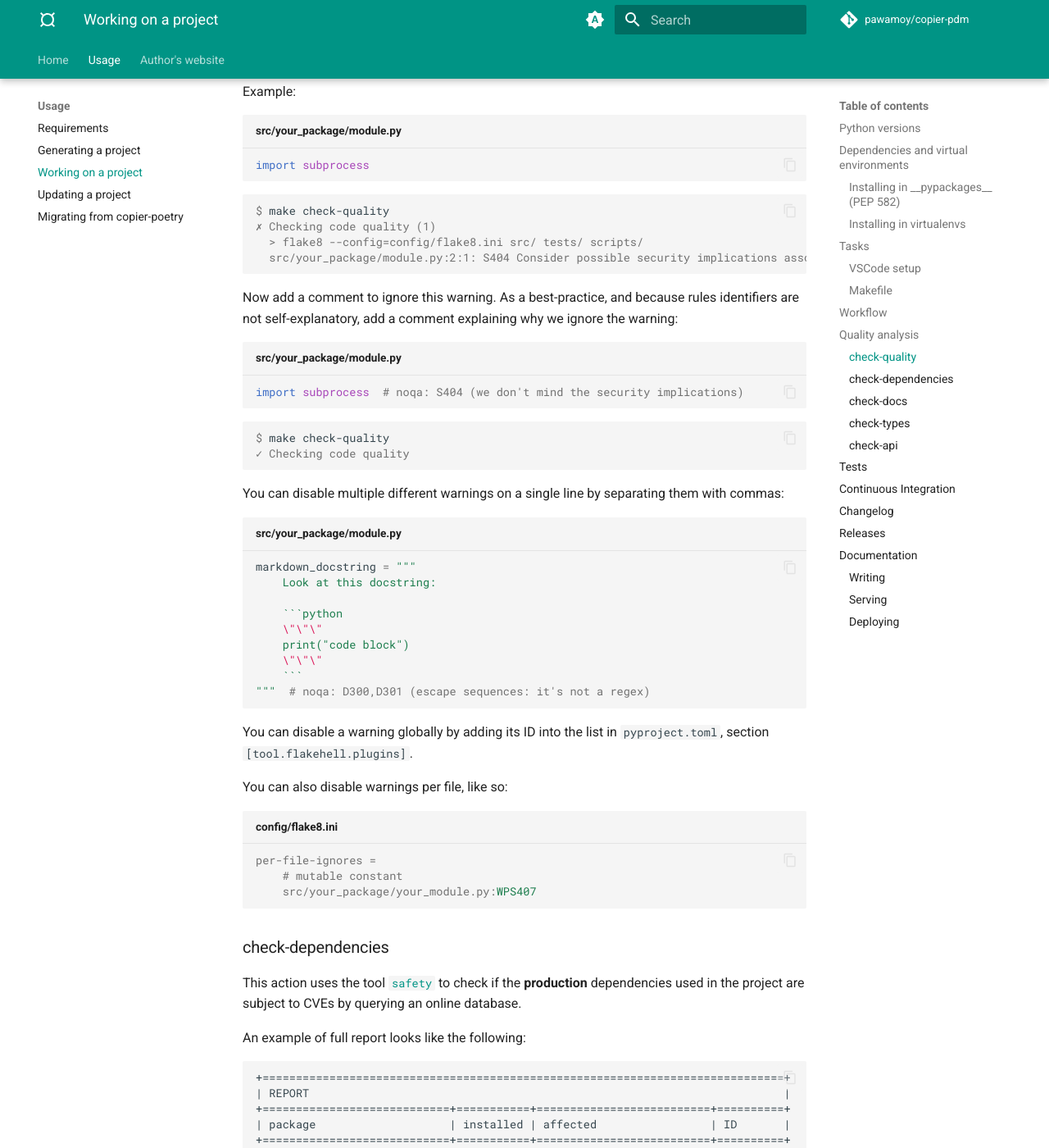
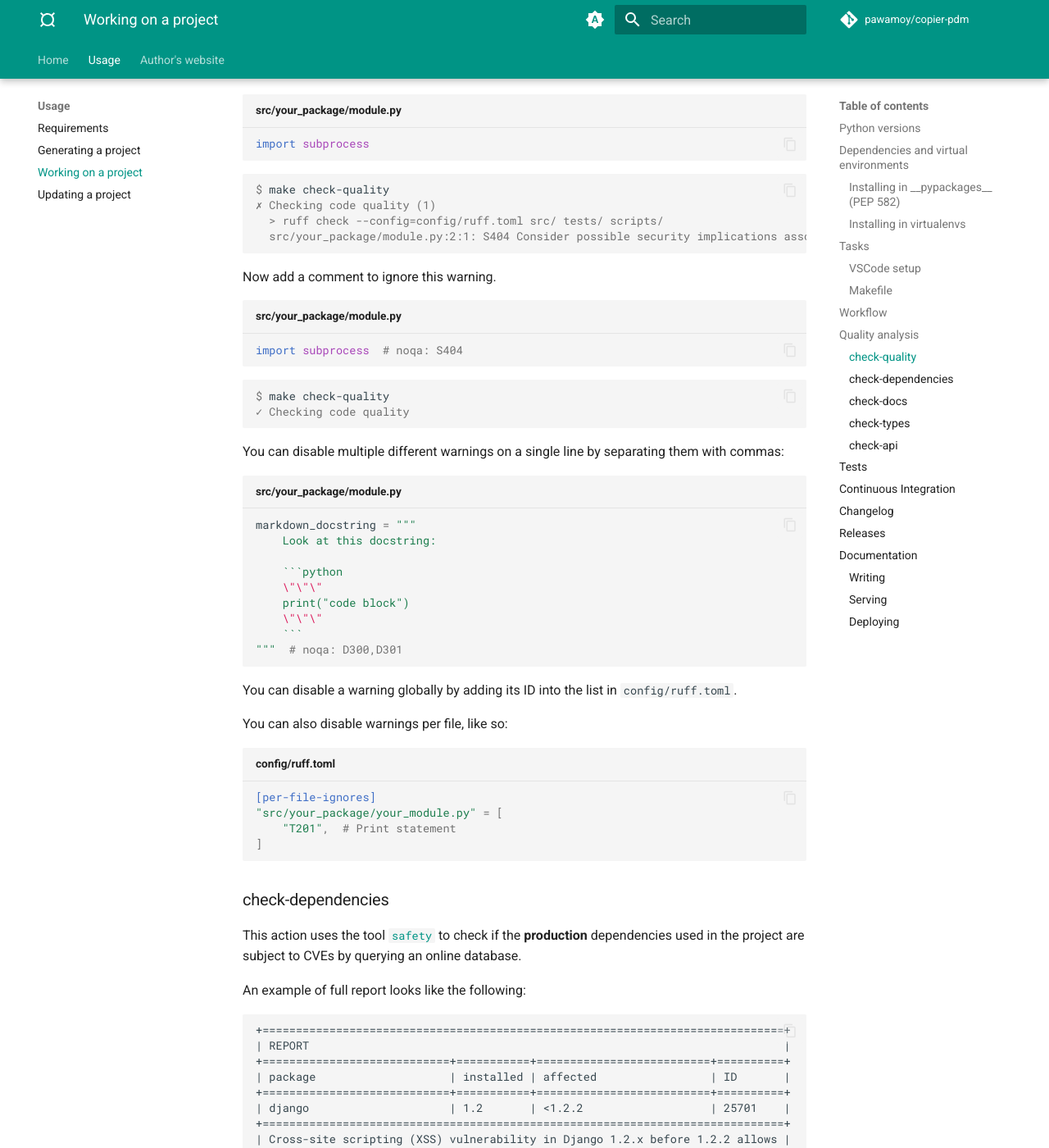
Before and after one commit to pawamoy/copier-pdm, an MkDocs documentation site: the page built from docs/work.md, in a window 1280 px wide and 1400 px high, scrolled down 6515 px. Shown: the whole window at 82% size. Built offline with MkDocs 1.6.1 and Material for MkDocs 9.7.7, drawn with Linux system fonts in a browser that asks for light colours; comment, search, counter and statistics services are not loaded; some of the changed text lies outside the part shown.

Commit message:
docs: Update docs (flake8 -> ruff)

````diff
--- a/docs/work.md
+++ b/docs/work.md
@@ -293,9 +293,8 @@
 ### check-quality
 
 The code quality analysis is done
-with [Flake8](https://flake8.pycqa.org/en/latest/),
-and a battery of Flake8 plugins.
-The analysis is configured in `config/flake8.ini`.
+with [Ruff](https://github.com/astral-sh/ruff).
+The analysis is configured in `config/ruff.toml`.
 In this file, you can deactivate rules
 or activate others to customize your analysis.
 Rules identifiers always start with one or more capital letters,
@@ -305,7 +304,7 @@
 a `noqa` comment ("no quality analysis/assurance"):
 
 ```python title="src/your_package/module.py"
-print("a code line that triggers a flake8 warning")  # noqa: ID
+print("a code line that triggers a Ruff warning")  # noqa: ID
 ```
 
 ...where ID is the identifier of the rule you want to ignore for this line.
@@ -319,17 +318,14 @@
 ```console
 $ make check-quality
 ✗ Checking code quality (1)
-  > flake8 --config=config/flake8.ini src/ tests/ scripts/
+  > ruff check --config=config/ruff.toml src/ tests/ scripts/
   src/your_package/module.py:2:1: S404 Consider possible security implications associated with subprocess module.
 ```
 
 Now add a comment to ignore this warning.
-As a best-practice, and because rules identifiers
-are not self-explanatory, add a comment explaining
-why we ignore the warning:
 
 ```python title="src/your_package/module.py"
-import subprocess  # noqa: S404 (we don't mind the security implications)
+import subprocess  # noqa: S404
 ```
 
 ```console
@@ -349,18 +345,19 @@
     print("code block")
     \"\"\"
     ```
-"""  # noqa: D300,D301 (escape sequences: it's not a regex)
+"""  # noqa: D300,D301
 ```
 
 You can disable a warning globally by adding its ID
-into the list in `pyproject.toml`, section `[tool.flakehell.plugins]`.
+into the list in `config/ruff.toml`.
 
 You can also disable warnings per file, like so:
 
-```ini title="config/flake8.ini"
-per-file-ignores =
-    # mutable constant
-    src/your_package/your_module.py:WPS407
+```toml title="config/ruff.toml"
+[per-file-ignores]
+"src/your_package/your_module.py" = [
+    "T201",  # Print statement
+]
 ```
 
 ### check-dependencies
@@ -595,14 +592,14 @@
 
 The `release` action does several things, in this order:
 
-- Update the version in `pyproject.toml`
-- Stage the modified files (`pyproject.toml` and `CHANGELOG.md `)
+- Stage the changelog file (`CHANGELOG.md`)
 - Commit the changes with a message like `chore: Prepare release 0.5.1`
 - Tag the commit with that version
 - Push the commits
 - Push the tags
 - Build the package dist and wheel
 - Publish the dist and wheel to PyPI.org
+- Build and deploy the documentation site
 
 ## Documentation
 
--- a/mkdocs.yml
+++ b/mkdocs.yml
@@ -21,7 +21,6 @@
   - Generating a project: generate.md
   - Working on a project: work.md
   - Updating a project: update.md
-  - Migrating from copier-poetry: migrate.md
 - Author's website: https://pawamoy.github.io/
 
 theme:
````
Also changed, not shown: docs/migrate.md (deleted, +0 -30 lines), docs/requirements.md (+2 -2 lines).
